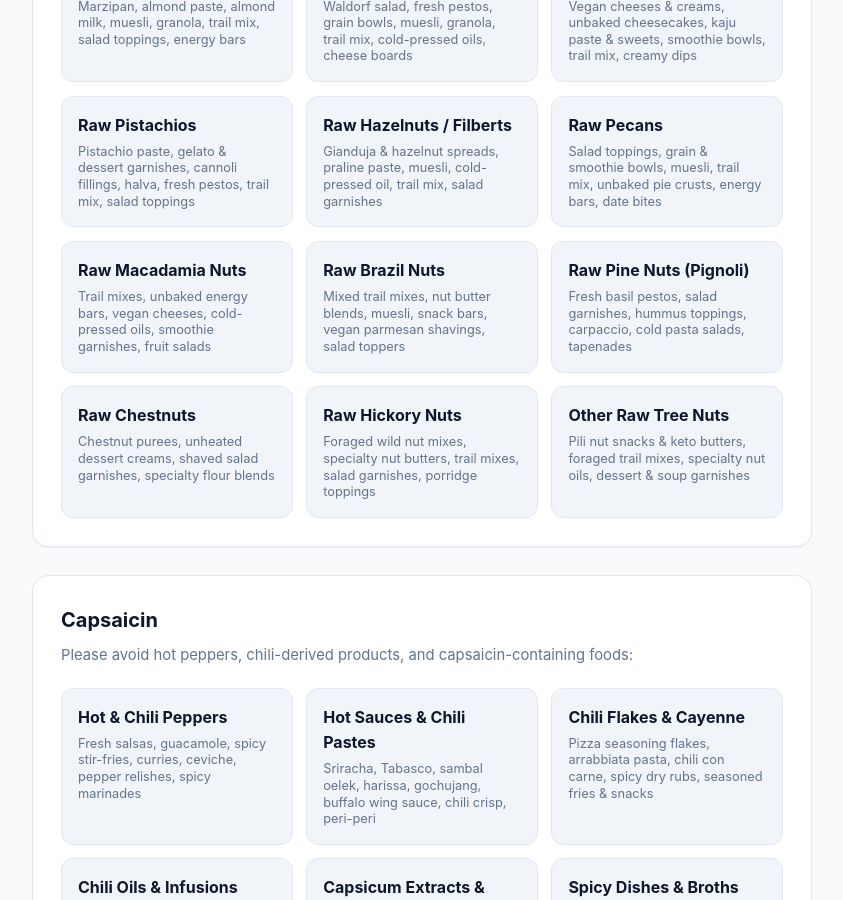
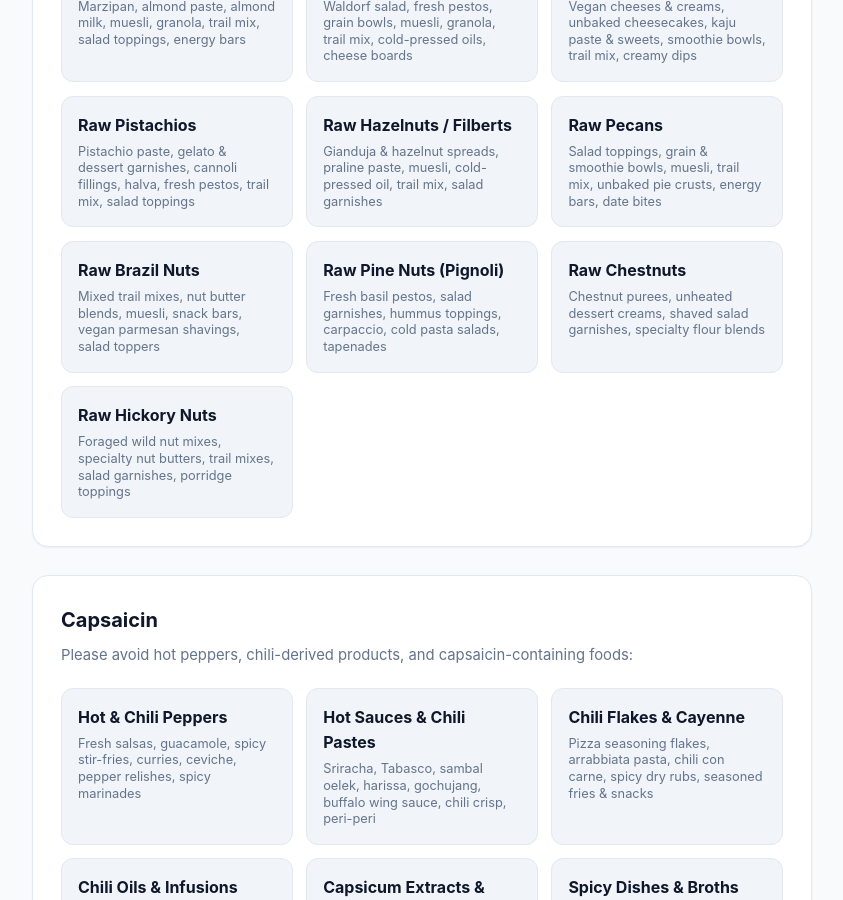
Before and after one commit to gideontong/gideontong.com, a Jekyll site: the page allergens/index.html, which Jekyll copies as it is, in a window 1280 px wide and 900 px high, scrolled down 697 px. Shown: the whole window, without its empty margins (218-1061 px from the left). Built offline with Jekyll 4.4.1, drawn with Linux system fonts in a browser that asks for light colours; some of the changed text lies outside the part shown.

Commit message:
Remove allergens

```diff
--- a/allergens/index.html
+++ b/allergens/index.html
@@ -768,14 +768,6 @@
                 </div>
 
                 <div class="nut-card"
-                    data-keywords="raw macadamia macadamias trail mix energy bar vegan cheese oil smoothie fruit salad">
-                    <span class="nut-name">Raw Macadamia Nuts</span>
-                    <span class="nut-alias">Trail mixes, unbaked energy bars, vegan cheeses,
-                        cold-pressed oils, smoothie
-                        garnishes, fruit
-                        salads</span>
-                </div>
-                <div class="nut-card"
                     data-keywords="raw brazil nut brazil nuts trail mix nut butter muesli snack bar vegan parmesan salad">
                     <span class="nut-name">Raw Brazil Nuts</span>
                     <span class="nut-alias">Mixed trail mixes, nut butter blends, muesli, snack bars,
@@ -805,14 +797,6 @@
                         salad garnishes,
                         porridge
                         toppings</span>
-                </div>
-                <div class="nut-card"
-                    data-keywords="raw beech nut beechnut pili nut ginkgo chinquapin keto snack butter trail mix garnish">
-                    <span class="nut-name">Other Raw Tree Nuts</span>
-                    <span class="nut-alias">Pili nut snacks & keto butters, foraged trail mixes,
-                        specialty nut oils,
-                        dessert & soup
-                        garnishes</span>
                 </div>
             </div>
             <p class="no-items-found" id="noNutsFound"
@@ -998,15 +982,6 @@
                         seasonings,
                         Moroccan tagines, spiced
                         oatmeal</span>
-                </div>
-
-                <div class="nut-card"
-                    data-keywords="cardamom cloves allspice fenugreek sumac chai gingerbread zaatar five spice pickling">
-                    <span class="nut-name">Other Powdered Spices</span>
-                    <span class="nut-alias">Chai spice blends, gingerbread spices, za'atar, allspice
-                        seasoning, Chinese
-                        five-spice, pickling
-                        powders</span>
                 </div>
             </div>
             <p class="no-items-found" id="noSpicesFound"
```
